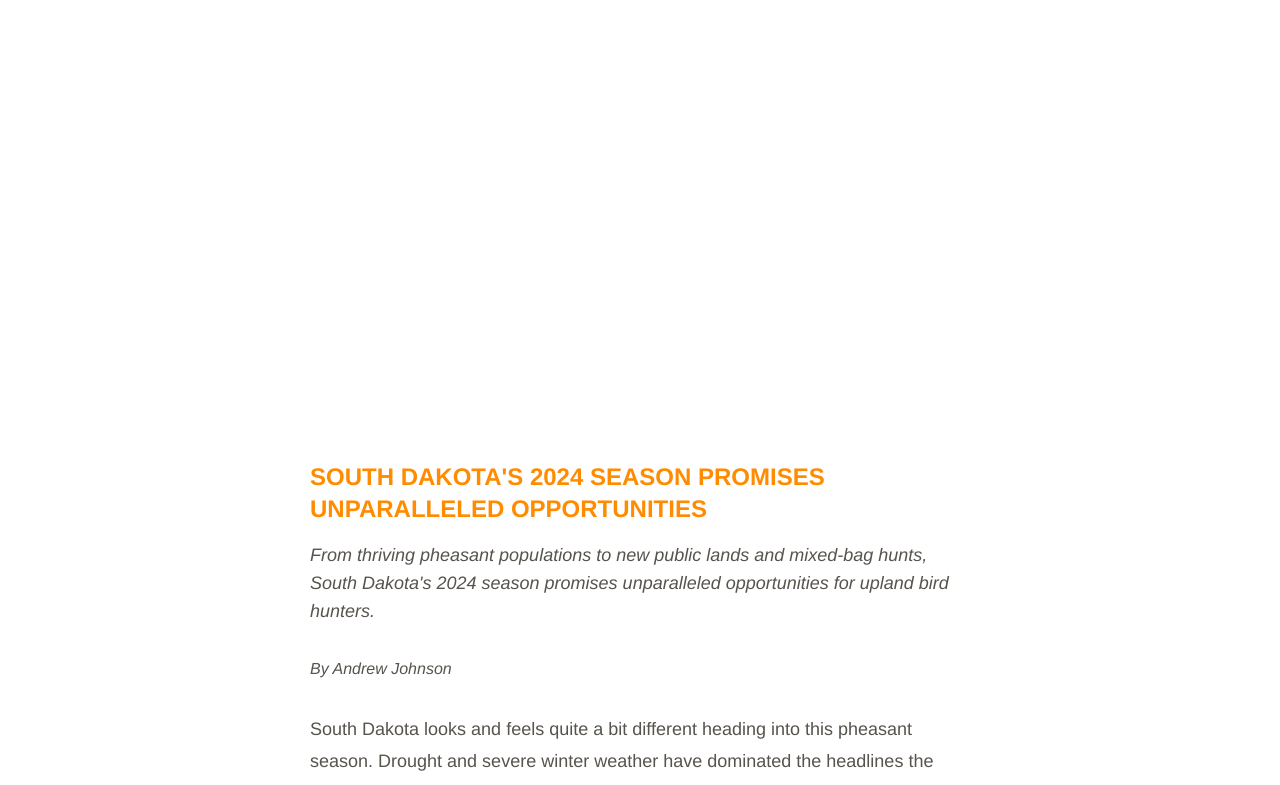
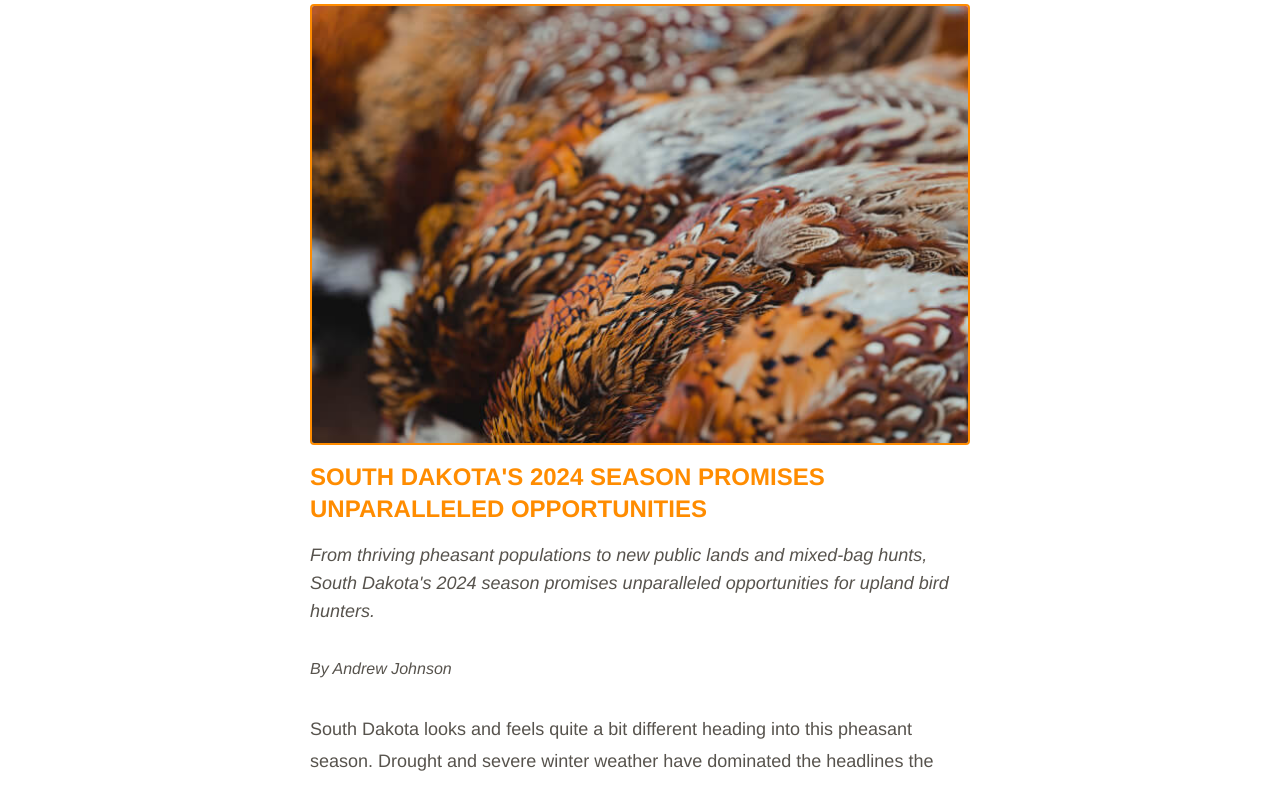
Before and after one commit to joetower/pf-cc, a website: page index.html in a window 1280 px wide. Shown: the part 287-1072 px from the top of the page. Drawn offline with Linux system fonts and the light colour scheme; files whose address does not match are found by name; a web font is replaced by a local one.

Commit message:
Update intersection observer for image animation

```diff
--- a/src/main.css
+++ b/src/main.css
@@ -84,8 +84,8 @@ h3 {
   top: 1rem;
   right: 1rem;
   padding: 0.5rem 1.5rem;
-  font-size: 1.2rem;
-  font-weight: 600;
+  font-size: 1.1rem;
+  font-weight: 800;
   text-transform: uppercase;
   border: 0.25rem solid var(--color-pf-orange);
   cursor: pointer;
@@ -287,11 +287,11 @@ h3 {
 }
 
 @media (prefers-reduced-motion: no-preference) {
-	.image-container img.loading {
+	.image-container img {
 		visibility: hidden;
 	}
 
-	.image-container img.loaded {
+	.image-container img[component-is-animating="true"] {
 		animation: zoomIn 800ms ease-in-out;
 		animation-timing-function: cubic-bezier(0.25, 0.1, 0.25, 1);
 		animation-fill-mode: forwards;
--- a/src/main.js
+++ b/src/main.js
@@ -1,52 +1,40 @@
-function setImageAttributes(image) {
-  image.classList.add('loading');
-  image.dataset.src = image.src;
-  image.setAttribute('width', image.naturalWidth || image.width);
-  image.setAttribute('height', image.naturalHeight || image.height);
-  // image.src = ''; // Avoid clearing src to prevent broken icon
-  image.loading = 'lazy'; // Native lazy loading
-}
+// Select all elements with [data-animate-item] attribute
+const elementsToAnimate = document.querySelectorAll(
+  '.image-container img'
+);
 
-function handleImageLoad(image, container, observer) {
-  image.classList.remove('loading');
-  image.classList.add('loaded');
-  if (container) {
-    container.classList.remove('loading');
-    container.classList.add('loaded');
-  }
-  observer.unobserve(image);
-  image.onload = null; // Clean up
-}
+// Check if the user prefers reduced motion
+const prefersReducedMotionNoPref = window.matchMedia(
+  '(prefers-reduced-motion: no-preference)'
+).matches;
 
-function observeImage(image) {
-  const container = image.closest('.image-container');
-  if (container) container.classList.add('loading');
-  setImageAttributes(image);
+// Create a new Intersection Observer
+const observer = new IntersectionObserver((entries) => {
+  entries.forEach((entry) => {
+    const animatedElement = entry.target;
+    animatedElement.setAttribute('width', animatedElement.naturalWidth || animatedElement.width);
+    animatedElement.setAttribute('height', animatedElement.naturalHeight || animatedElement.height);
+    animatedElement.loading = 'lazy'; // Native lazy loading
 
-  if ('loading' in HTMLImageElement.prototype) {
-    // Native lazy loading supported
-    image.addEventListener('load', () => handleImageLoad(image, container, { unobserve: () => {} }));
-    return;
-  }
-
-  const options = {
-    threshold: 0.4,
-  };
-
-  const observer = new IntersectionObserver((entries, obs) => {
-    entries.forEach(entry => {
-      if (entry.isIntersecting && image.dataset.src) {
-        image.src = image.dataset.src;
-        image.onload = () => handleImageLoad(image, container, obs);
-        obs.unobserve(image);
+    if (entry.isIntersecting) {
+      // If the element is in the viewport, add the 'animate' class
+      setTimeout(() => {
+        animatedElement.setAttribute('component-is-animating', 'true');
+      }, 100 * (entries.indexOf(entry) + 1));
     }
   });
-  }, options);
+}, {
+  threshold: 0.40 // Trigger when 40% of the element is visible
+});
 
-  observer.observe(image);
+// Only add observer if siteAnimationEnabled, there are elements to animate,
+// and if user hasn't enabled reduced motion.
+if (elementsToAnimate && prefersReducedMotionNoPref) {
+  // Observe each .divider element
+  elementsToAnimate.forEach((animatedElement) => {
+    observer.observe(animatedElement);
+  });
 }
-
-document.querySelectorAll('img').forEach(observeImage);
 
 
 // Header tasks button
```
Also changed, not shown: src/main-compiled.css. Lines whose indentation alone changed are shown as unchanged.
